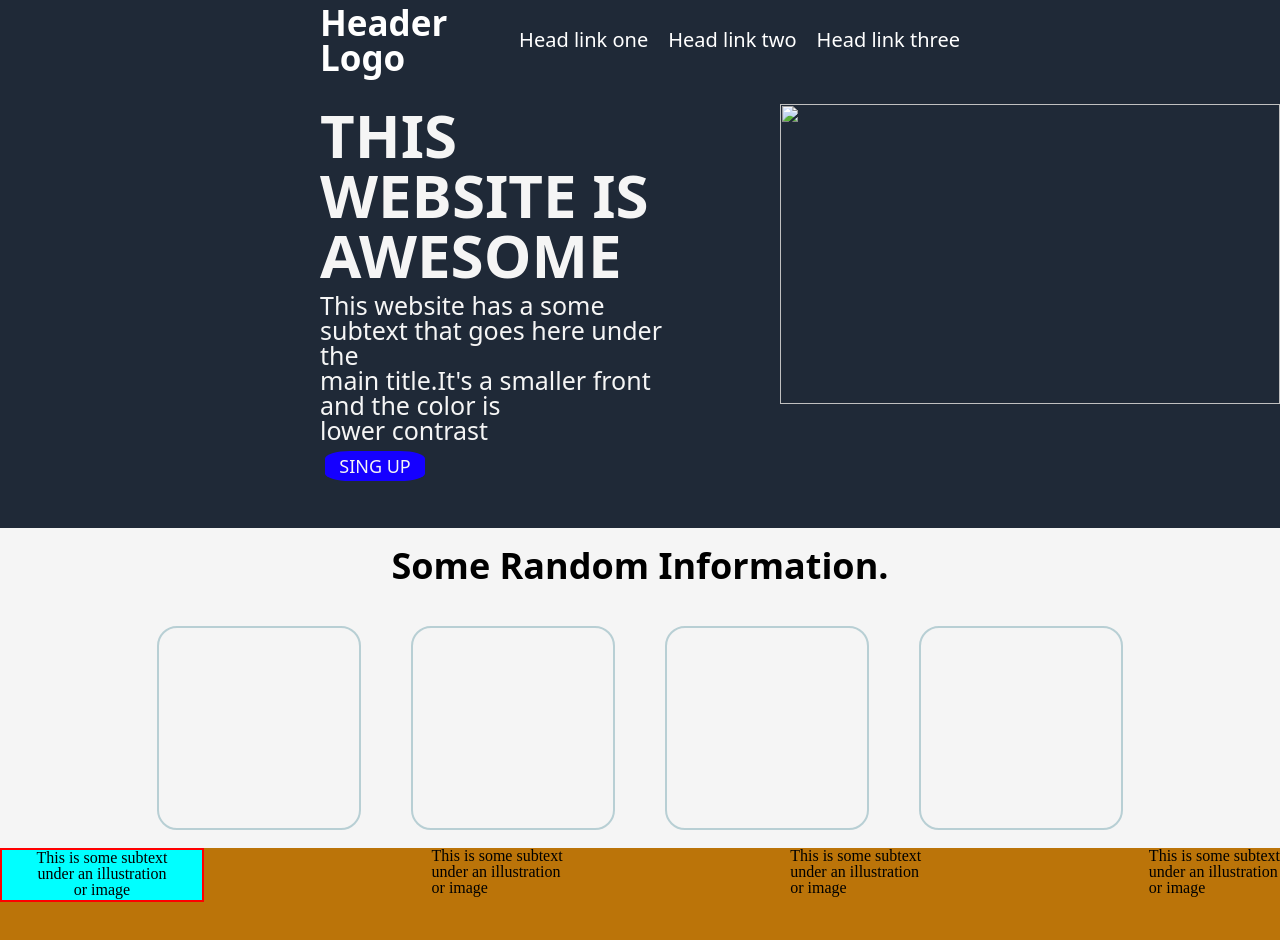
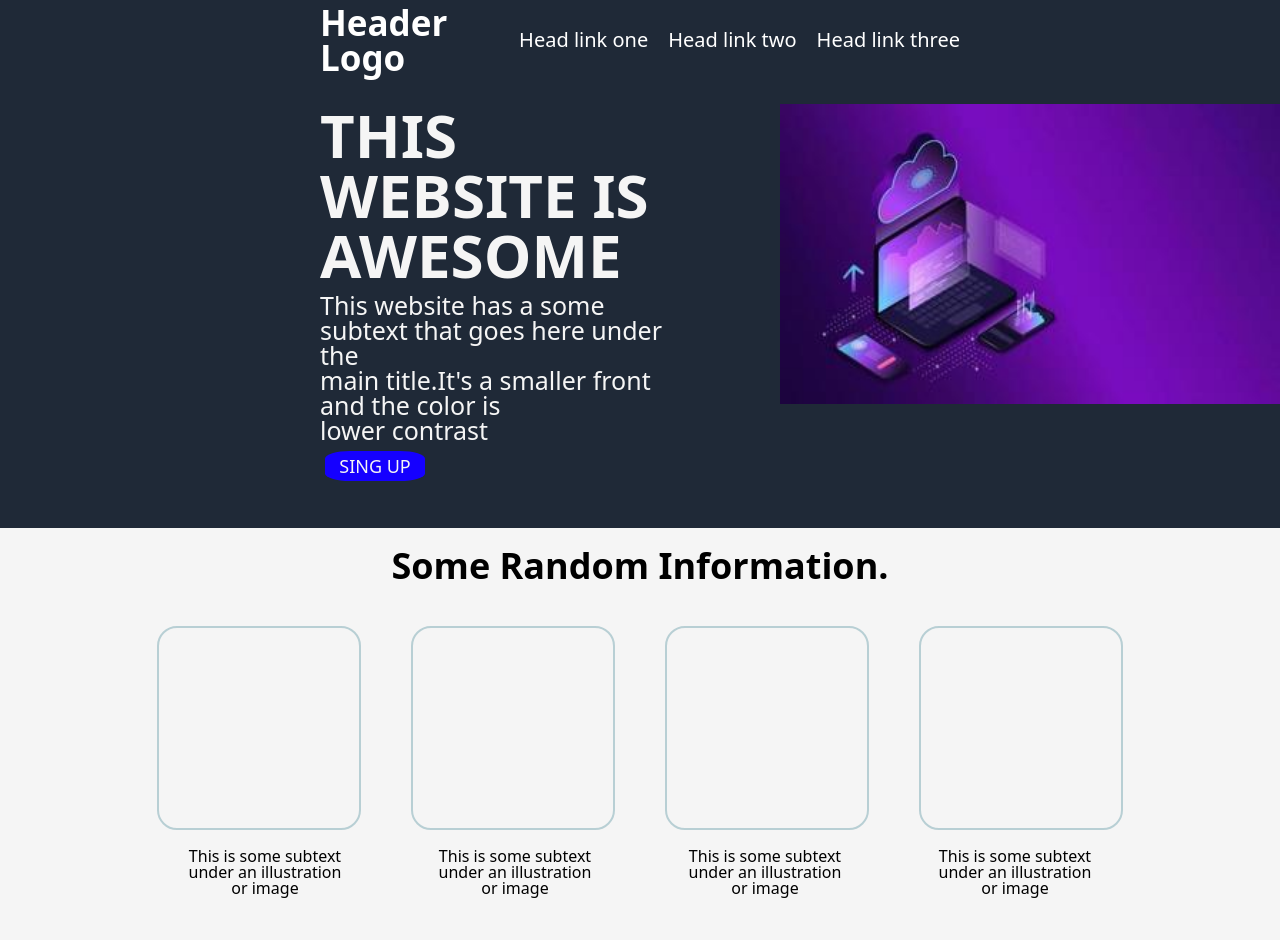
Before and after one commit to MaxiMenfi45/Landing-Page, a plain HTML site: page index.html in a window 1280 px wide. Drawn offline with Linux system fonts and the light colour scheme.

Commit message:
Finished text  under the box

```diff
--- a/index.html
+++ b/index.html
@@ -37,7 +37,7 @@
         <div class="imgText">
 
             <div class="childImg">
-                <img class="childImg" src="/TPLANDING/img/fondow.jpg" alt="">
+                <img class="childImg" src="/img/fondow.jpg" alt="">
             </div>
 
         </div>
@@ -65,15 +65,15 @@
             <p>This is some subtext</p>
             <p>under an illustration</p>
             <p>or image</p></div>
-            <div class="texBoxIn">
+            <div class="textBoxIn">
             <p>This is some subtext</p>
             <p>under an illustration</p>
             <p>or image</p></div>
-            <div class="texBoxIn">
+            <div class="textBoxIn">
             <p>This is some subtext</p>
             <p>under an illustration</p>
             <p>or image</p></div>
-            <div class="texBoxIn">
+            <div class="textBoxIn">
             <p>This is some subtext</p>
             <p>under an illustration</p>
             <p>or image</p></div>
--- a/style/style.css
+++ b/style/style.css
@@ -203,7 +203,7 @@ table {
 
 }
 
-.box{                   /*box of "some random.." */
+.box{                   /*box of Image */
 
     height: 200px;
     width: 200px;
@@ -216,18 +216,19 @@ table {
 
 .textBox{
     display: flex;
-    justify-content: space-between;
+    justify-content:center;
     gap: 10px;
     width: 100%;
-    height: 28rem;
-    background-color: rgb(187, 116, 9);
+    height: 9rem;
+    background-color:whitesmoke;            /*box of "this is some subtext.." */
+    gap: 50px;
 
 }
 .textBoxIn{
-
-    background-color: aqua;
-    border: 2px solid red;
+    font-family: system-ui, -apple-system, BlinkMacSystemFont, 'Segoe UI', Roboto, Oxygen, Ubuntu, Cantarell, 'Open Sans', 'Helvetica Neue', sans-serif;
+    background-color: whitesmoke;
     text-align: center;
     width: 200px;
     height: 50px;
-    gap: 20px;}
+
+}
```
Also changed, not shown: 1 other file.
